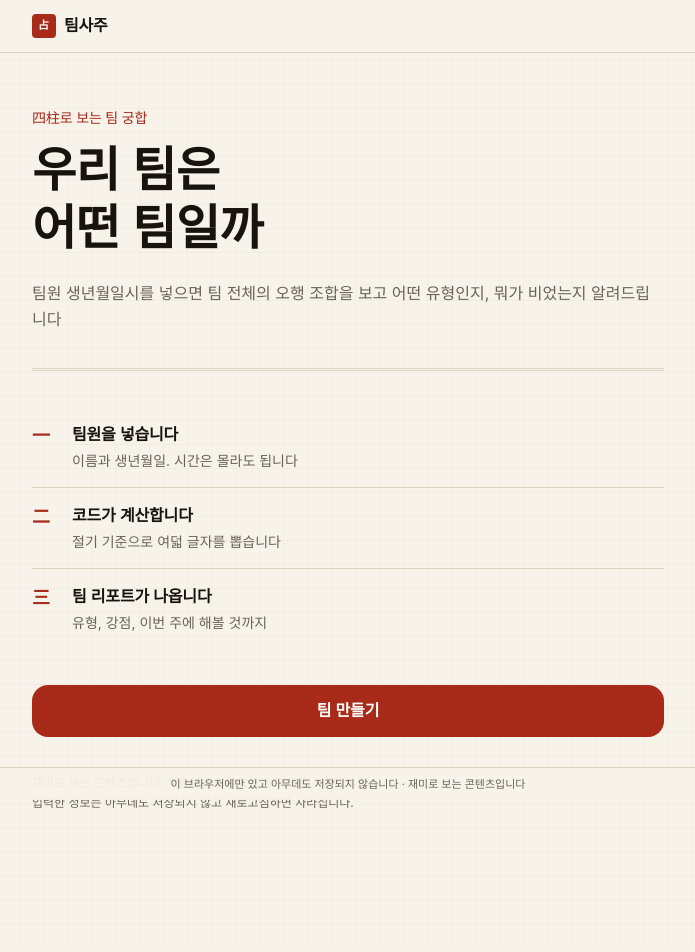
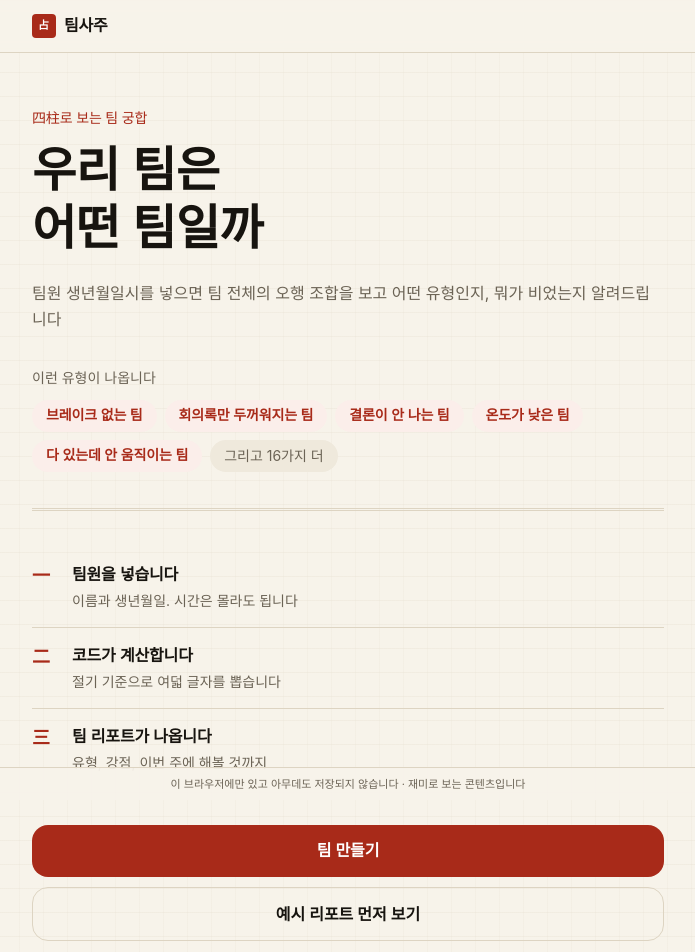
Before and after one commit to T-BluePot/team-saju, a React (Vite) app: page / in a window 1280 px wide. Shown: the top 952 px of the page, without its empty margins (292-987 px from the left). Built offline with nearby package versions, Linux system fonts and the light colour scheme.

Commit message:
feat: 랜딩에서 유형을 미리 보여주고 예시 리포트를 연다

```diff
--- a/src/App.tsx
+++ b/src/App.tsx
@@ -22,7 +22,11 @@ export default function App() {
         {view === 'result' && <ResultPage />}
       </main>
       <AppNotice />
-      {!consented && view !== 'landing' && (
+      {/*
+        동의는 개인정보를 넣을 때 받는다. 예시 리포트를 보는 데 받을 이유가 없다.
+        입력 화면 말고는 넣을 곳도 없으니 view 로 좁힌다.
+      */}
+      {!consented && view === 'input' && (
         <InputConsentModal onAgree={agree} onDecline={goLanding} />
       )}
     </div>
--- /dev/null
+++ b/src/components/Result/ResultExampleNotice.tsx
@@ -0,0 +1,28 @@
+import { CommonButton } from '../Common'
+
+/**
+ * 예시 리포트를 보고 있다는 표시.
+ *
+ * 이게 없으면 사용자가 자기 팀 결과로 오해한다. 화면 맨 위에 두고,
+ * 바로 내 팀으로 넘어갈 수 있게 버튼을 같이 둔다.
+ */
+export function ResultExampleNotice({ onStart }: { onStart: () => void }) {
+  return (
+    <div
+      className="flex flex-col gap-3 rounded-xl px-4 py-3.5 sm:flex-row sm:items-center sm:justify-between"
+      style={{ background: 'var(--accent-wash)' }}
+    >
+      <p className="text-sm leading-relaxed" style={{ color: 'var(--accent-deep)' }}>
+        <b>예시입니다.</b> 실제 사람이 아니라 만들어둔 표본 팀으로 뽑은 결과예요
+      </p>
+      <CommonButton
+        type="button"
+        variant="ghost"
+        className="shrink-0 whitespace-nowrap"
+        onClick={onStart}
+      >
+        내 팀으로 해보기
+      </CommonButton>
+    </div>
+  )
+}
--- a/src/components/Result/index.ts
+++ b/src/components/Result/index.ts
@@ -1,4 +1,5 @@
 export { PersonalView } from './PersonalView'
+export { ResultExampleNotice } from './ResultExampleNotice'
 export { TeamAnalysis } from './TeamAnalysis'
 export { TeamHeadline } from './TeamHeadline'
 export { TeamIllustration } from './TeamIllustration'
--- /dev/null
+++ b/src/lib/report/sample.ts
@@ -0,0 +1,20 @@
+import type { Draft } from '../../store/teamStore'
+
+/**
+ * 예시 리포트에 쓰는 표본 팀.
+ *
+ * 랜딩에서 "예시 리포트 보기" 를 누르면 이 사람들로 결과를 보여준다.
+ * 남의 생년월일시까지 받아와야 하는 입력을 시키기 전에, 뭐가 나오는지 먼저 보여주려는 것이다.
+ *
+ * 개발용 `#demo` 시드도 같은 표본을 쓴다. 두 벌을 들고 있을 이유가 없다.
+ */
+export type SampleSeed = Pick<Draft, 'name' | 'birthDate' | 'birthHour'>
+
+/** 실존 인물이 아니다. 오행이 한쪽으로 쏠리게 골라 결과가 균형형으로 안 빠지게 했다 */
+export const SAMPLE_TEAM: SampleSeed[] = [
+  { name: '은우', birthDate: '1990-06-15', birthHour: 12 },
+  { name: '서림', birthDate: '1988-06-20', birthHour: 14 },
+  { name: '효경', birthDate: '1995-07-01', birthHour: 10 },
+]
+
+export const SAMPLE_TEAM_NAME = '푸른핫가마'
--- a/src/pages/LandingPage.tsx
+++ b/src/pages/LandingPage.tsx
@@ -1,8 +1,24 @@
 import { CommonButton } from '../components/Common'
 import { useTeamStore } from '../store/teamStore'
 
+/**
+ * 랜딩에 스치듯 보여주는 유형 이름.
+ *
+ * 21개 중 제일 알아보기 쉬운 것들이다. 이게 이 제품에서 제일 재미있는 부분인데
+ * 지금까지는 결과 화면에 도착해야만 보였다. 남의 생년월일시까지 받아와야 하는
+ * 입력을 시키기 전에 뭐가 나오는지 먼저 보여준다.
+ */
+const TASTE = [
+  '브레이크 없는 팀',
+  '회의록만 두꺼워지는 팀',
+  '결론이 안 나는 팀',
+  '온도가 낮은 팀',
+  '다 있는데 안 움직이는 팀',
+]
+
 export function LandingPage() {
   const goInput = useTeamStore((s) => s.goInput)
+  const showExample = useTeamStore((s) => s.showExample)
 
   const steps: Array<[string, string, string]> = [
     ['一', '팀원을 넣습니다', '이름과 생년월일. 시간은 몰라도 됩니다'],
@@ -25,6 +41,32 @@ export function LandingPage() {
           팀원 생년월일시를 넣으면 팀 전체의 오행 조합을 보고 어떤 유형인지, 뭐가
           비었는지 알려드립니다
         </p>
+      </div>
+
+      <div>
+        <p className="text-sm" style={{ color: 'var(--ink-soft)' }}>
+          이런 유형이 나옵니다
+        </p>
+        <ul className="mt-3 flex flex-wrap gap-2">
+          {TASTE.map((name) => (
+            <li
+              key={name}
+              className="serif rounded-full px-3.5 py-1.5 text-sm font-bold"
+              style={{
+                background: 'var(--accent-wash)',
+                color: 'var(--accent-deep)',
+              }}
+            >
+              {name}
+            </li>
+          ))}
+          <li
+            className="rounded-full px-3.5 py-1.5 text-sm"
+            style={{ background: 'var(--paper-deep)', color: 'var(--ink-soft)' }}
+          >
+            그리고 16가지 더
+          </li>
+        </ul>
       </div>
 
       <hr className="rule-double" />
@@ -52,9 +94,14 @@ export function LandingPage() {
         ))}
       </ol>
 
-      <CommonButton type="button" variant="primary" serif onClick={goInput}>
-        팀 만들기
-      </CommonButton>
+      <div className="flex flex-col gap-2.5">
+        <CommonButton type="button" variant="primary" serif onClick={goInput}>
+          팀 만들기
+        </CommonButton>
+        <CommonButton type="button" variant="ghost" onClick={showExample}>
+          예시 리포트 먼저 보기
+        </CommonButton>
+      </div>
 
       <p className="text-xs leading-relaxed" style={{ color: 'var(--ink-soft)' }}>
         재미로 보는 콘텐츠입니다. 채용이나 평가에 쓰라고 만든 게 아닙니다.
--- a/src/pages/ResultPage.tsx
+++ b/src/pages/ResultPage.tsx
@@ -1,6 +1,11 @@
 import { useMemo, useState } from 'react'
 
-import { PersonalView, TeamNextStep, TeamReportView } from '../components/Result'
+import {
+  PersonalView,
+  ResultExampleNotice,
+  TeamNextStep,
+  TeamReportView,
+} from '../components/Result'
 import { buildTeamReport } from '../lib/report/teamReport'
 import { useTeamStore } from '../store/teamStore'
 
@@ -9,6 +14,7 @@ export function ResultPage() {
   const teamName = useTeamStore((s) => s.teamName)
   const goBack = useTeamStore((s) => s.goBack)
   const reset = useTeamStore((s) => s.reset)
+  const isExample = useTeamStore((s) => s.isExample)
   // 해시에 personal 이 있으면 개인 탭으로 연다. 캡쳐할 때 클릭을 안 거쳐도 되고,
   // 나중에 링크로 특정 탭을 열 때도 이 자리를 쓴다
   const [tab, setTab] = useState<'team' | 'personal'>(() =>
@@ -27,6 +33,7 @@ export function ResultPage() {
   return (
     // 넘치는 기운이 그 팀의 성격이라 주도 오행으로 화면 색을 정한다
     <div className="flex flex-col gap-7" data-element={report.analysis.elements.dominant}>
+      {isExample && <ResultExampleNotice onStart={reset} />}
       <div className="flex items-center justify-between gap-2">
         <div className="flex gap-5">
           {tabs.map(([key, label]) => (
--- a/src/store/teamStore.ts
+++ b/src/store/teamStore.ts
@@ -1,5 +1,6 @@
 import { create } from 'zustand'
 
+import { SAMPLE_TEAM, SAMPLE_TEAM_NAME } from '../lib/report/sample'
 import { buildChart, SajuInputError } from '../lib/saju/chart'
 import type { MemberInput, SajuChart } from '../lib/saju/types'
 
@@ -39,6 +40,8 @@ type State = {
   teamName: string
   members: MemberInput[]
   charts: SajuChart[]
+  /** 지금 보고 있는 게 예시 리포트인가. 자기 결과로 오해하면 안 된다 */
+  isExample: boolean
   /** 방금 지운 사람. 되돌릴 수 있게 잠깐 들고 있는다 */
   removed: { member: MemberInput; chart: SajuChart; index: number } | null
   view: 'landing' | 'input' | 'loading' | 'result'
@@ -48,6 +51,7 @@ type State = {
   setTeamName: (name: string) => void
   addMember: (draft: Draft) => string | null
   removeMember: (id: string) => void
+  showExample: () => void
   undoRemove: () => void
   dismissRemoved: () => void
   goInput: () => void
@@ -83,6 +87,7 @@ export const useTeamStore = create<State>((set, get) => ({
   teamName: '',
   members: [],
   charts: [],
+  isExample: false,
   removed: null,
   view: 'landing',
   error: null,
@@ -112,6 +117,8 @@ export const useTeamStore = create<State>((set, get) => ({
       error: null,
       // 새로 넣었으면 되돌리기는 무효다. 안 그러면 상한을 넘길 수 있다
       removed: null,
+      // 예시를 보다가 직접 넣기 시작하면 더 이상 예시가 아니다
+      isExample: false,
     }))
     return null
   },
@@ -148,7 +155,26 @@ export const useTeamStore = create<State>((set, get) => ({
 
   dismissRemoved: () => set({ removed: null }),
 
-  goInput: () => set({ view: 'input', removed: null }),
+  goInput: () => set({ view: 'input', removed: null, isExample: false }),
+
+  /**
+   * 표본 팀으로 결과를 보여준다.
+   *
+   * 남의 생년월일시까지 받아와야 하는 입력을 시키기 전에, 뭐가 나오는지 먼저 보여준다.
+   * 동의는 건드리지 않는다. 예시를 보는 데 개인정보를 넣는 게 아니라서다.
+   */
+  showExample: () => {
+    set({ teamName: SAMPLE_TEAM_NAME, members: [], charts: [], removed: null })
+    for (const seed of SAMPLE_TEAM) {
+      const error = get().addMember({ ...emptyDraft(), ...seed, consentSource: 'self' })
+      if (error) {
+        set({ error, view: 'landing', isExample: false })
+        return
+      }
+    }
+    // addMember 가 isExample 을 끄니 마지막에 다시 켠다
+    set({ view: 'result', isExample: true, error: null })
+  },
   /** 동의를 거절했을 때 돌아갈 곳. 넣던 내용은 지우고 처음 화면으로 */
   goLanding: () =>
     set({
@@ -157,6 +183,7 @@ export const useTeamStore = create<State>((set, get) => ({
       members: [],
       charts: [],
       removed: null,
+      isExample: false,
       error: null,
     }),
   goResult: () => set({ view: 'loading', removed: null }),
@@ -168,6 +195,7 @@ export const useTeamStore = create<State>((set, get) => ({
       members: [],
       charts: [],
       removed: null,
+      isExample: false,
       view: 'input',
       error: null,
     }),
```
Also changed, not shown: src/devSeed.ts (+16 -13 lines), 4 other files (tests, documents, lock files or other folders).
